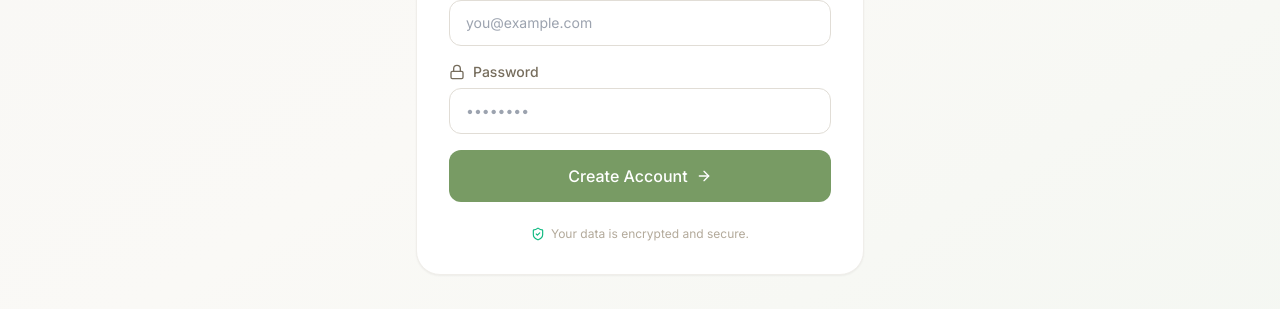
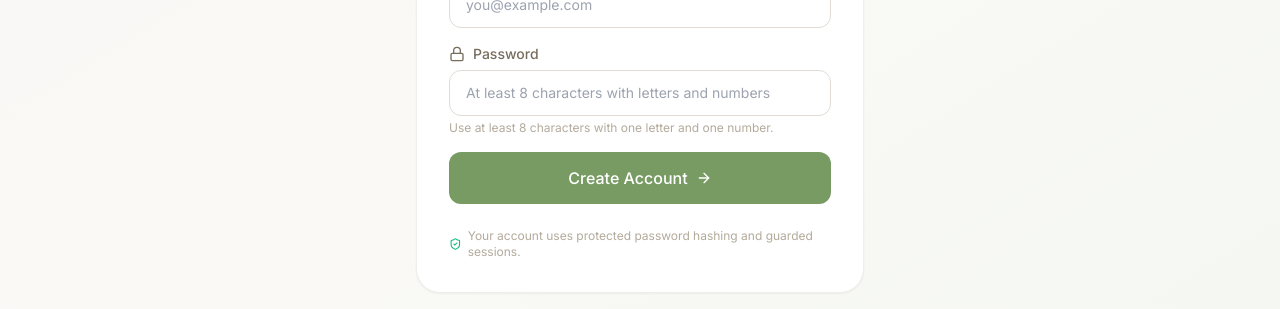
Before and after one commit to TechCodinz/digital-church-os, a Next.js app: page /auth/register in a window 1280 px wide. Shown: the part 402-711 px from the top of the page. Built offline with nearby package versions, Linux system fonts and the light colour scheme; no server answers.

Commit message:
fix(auth): align register page with password policy

```diff
--- a/app/auth/register/page.tsx
+++ b/app/auth/register/page.tsx
@@ -21,16 +21,18 @@ export default function RegisterPage() {
             const res = await fetch('/api/auth/register', {
                 method: 'POST',
                 headers: { 'Content-Type': 'application/json' },
-                body: JSON.stringify(formData),
+                body: JSON.stringify({ ...formData, email: formData.email.trim().toLowerCase() }),
             });
 
             const data = await res.json();
 
             if (!res.ok) {
-                throw new Error(data.message || 'Failed to register');
+                const detail = data.details?.fieldErrors
+                  ? Object.values(data.details.fieldErrors).flat().join(' ')
+                  : '';
+                throw new Error(detail || data.message || 'Failed to register');
             }
 
-            // Success - redirect to signin
             router.push('/auth/signin?registered=true');
         } catch (err: any) {
             setError(err.message);
@@ -91,12 +93,13 @@ export default function RegisterPage() {
                             <input
                                 type="password"
                                 required
-                                minLength={6}
+                                minLength={8}
                                 value={formData.password}
                                 onChange={e => setFormData({ ...formData, password: e.target.value })}
-                                placeholder="••••••••"
+                                placeholder="At least 8 characters with letters and numbers"
                                 className="w-full px-4 py-3 border border-stone-200 rounded-xl focus:outline-none focus:ring-2 focus:ring-sage-200 text-sm"
                             />
+                            <p className="mt-1 text-xs text-stone-400">Use at least 8 characters with one letter and one number.</p>
                         </div>
 
                         <button
@@ -110,7 +113,7 @@ export default function RegisterPage() {
 
                     <div className="mt-6 flex items-center justify-center gap-1.5 text-xs text-stone-400">
                         <ShieldCheck className="w-3.5 h-3.5 text-emerald-500" />
-                        Your data is encrypted and secure.
+                        Your account uses protected password hashing and guarded sessions.
                     </div>
                 </motion.div>
 
```
